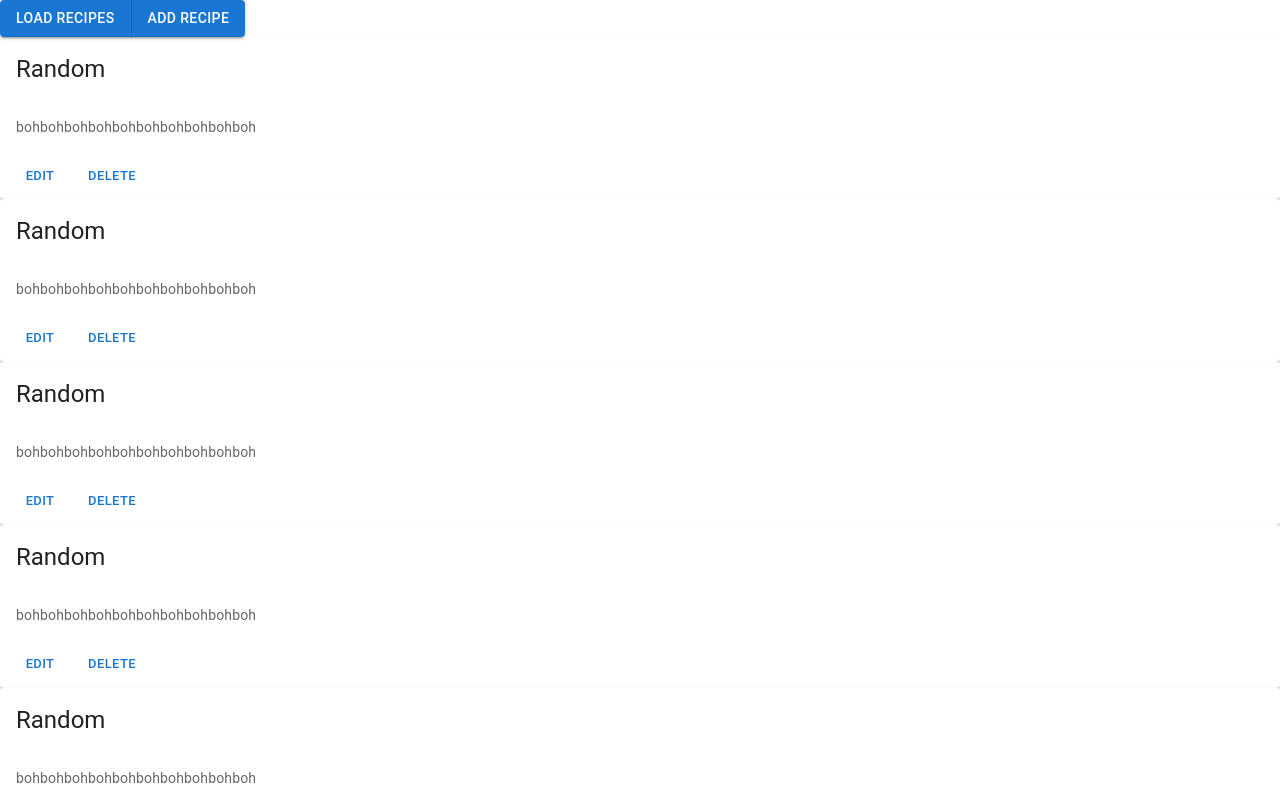
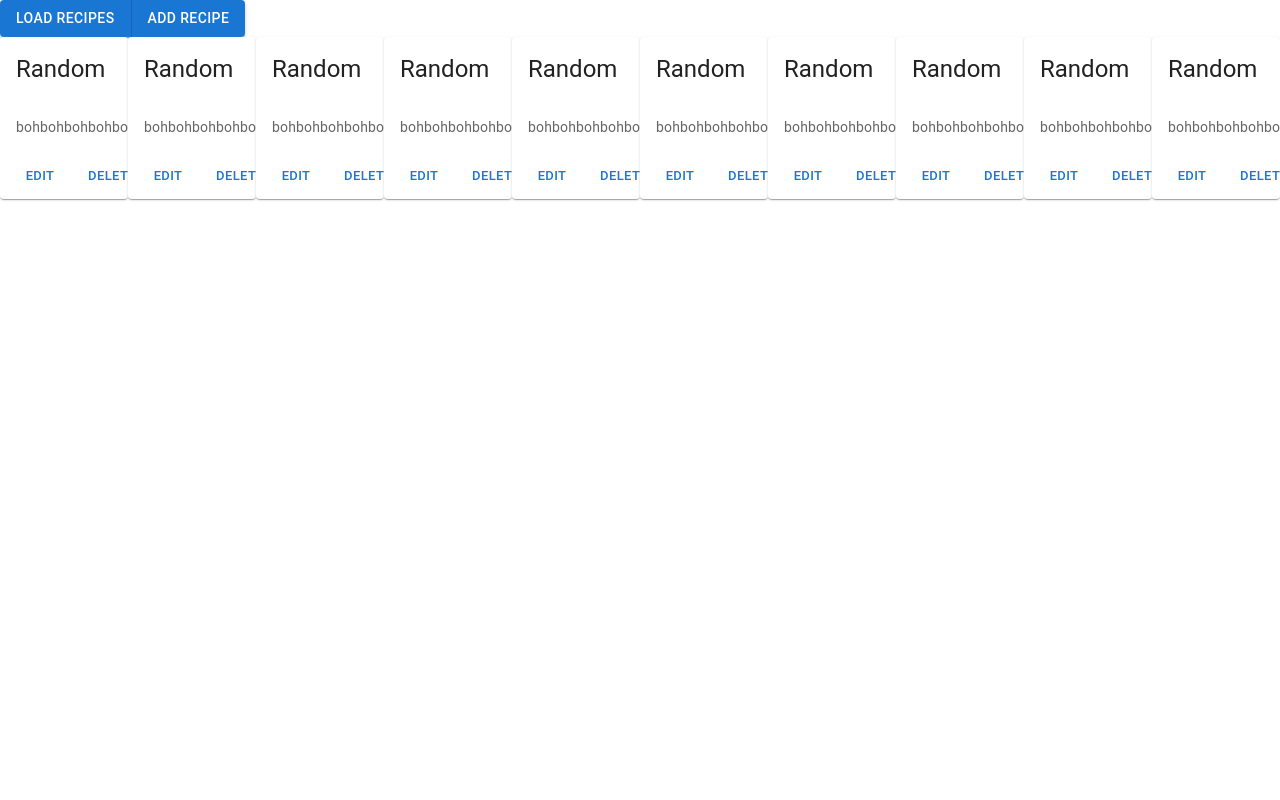
Before and after one commit to CosimoArgentino/recipe-frontend-exercise, a React (Create React App) app: page / in a window 1280 px wide. Shown: the top 800 px of the page. Built offline with nearby package versions, Linux system fonts and the light colour scheme.

Commit message:
I start to like it a lot
I start to like it a lot

```diff
--- a/src/recipe/RecipeList.tsx
+++ b/src/recipe/RecipeList.tsx
@@ -90,10 +90,11 @@ export default function RecipeList() {
                 <span />
                 <Button onClick={addRecipe}>Add recipe</Button>
             </ButtonGroup>
-            {recipes.map((r) => {
-                return <Recipe key={`recipe-${r.id}`} propRecipe={r}/>
-            })}
-
+            <div style={{display: 'flex'}}>
+                {recipes.map((r) => {
+                    return <Recipe key={`recipe-${r.id}`} propRecipe={r}/>
+                })}
+            </div>
         </>
     );
 }
```
